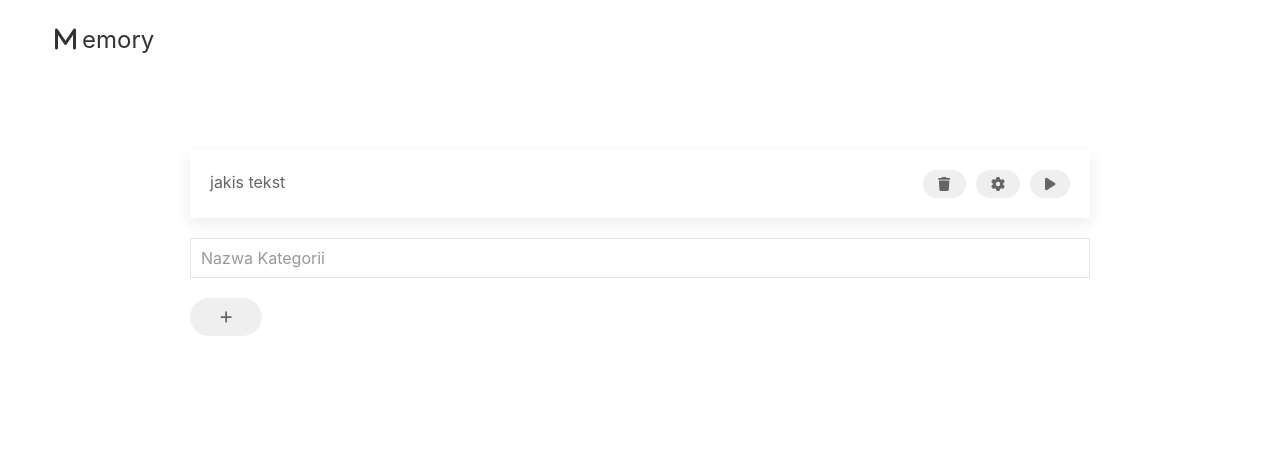
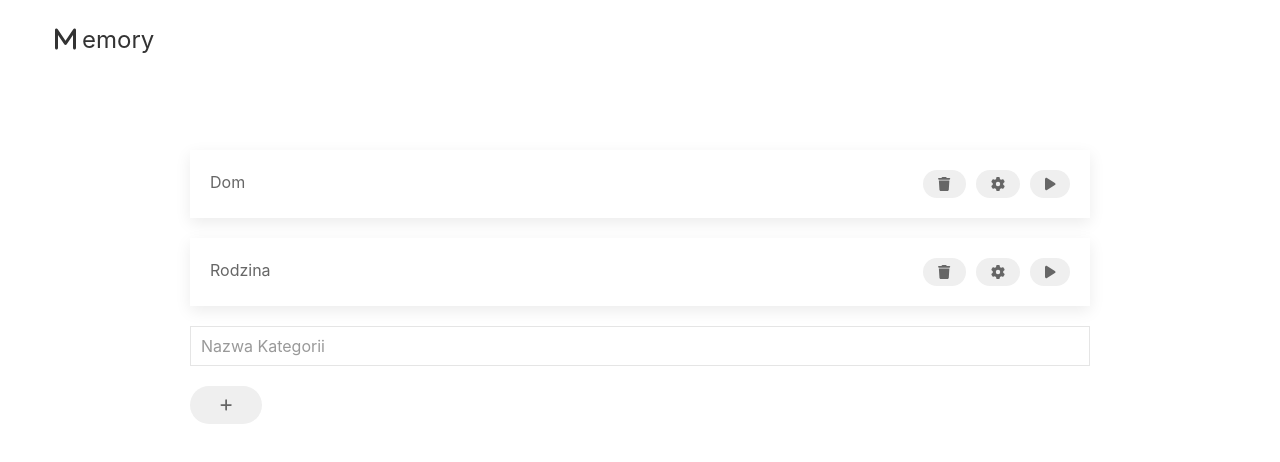
Before and after one commit to Taraskino/Projektowanie-app.webowych-2, an Angular app: page / in a window 1280 px wide. Shown: the top 462 px of the page. Built offline with nearby package versions, Linux system fonts and the light colour scheme.

Commit message:
Dodawania kategorii

```diff
--- a/src/app/features/categories/categories.component.html
+++ b/src/app/features/categories/categories.component.html
@@ -1,8 +1,9 @@
 <div class="uk-section">
   <div class="uk-container uk-container-small">
-    <app-category-box [categoryName]="catName">  </app-category-box>
-        <input type="text" class="uk-input" placeholder="Nazwa Kategorii">
-    <button class="uk-button uk-border-pill uk-margin">
+    <app-category-box *ngFor="let category of categories"
+                      [categoryName]="category.name">  </app-category-box>
+        <input [(ngModel)]="newCategoryName" type="text" class="uk-input" placeholder="Nazwa Kategorii">
+    <button class="uk-button uk-border-pill uk-margin" (click)="addCategory()">
       <fa-icon [icon]="faPlus"></fa-icon>
     </button>
   </div>
--- a/src/app/features/categories/categories.component.ts
+++ b/src/app/features/categories/categories.component.ts
@@ -5,6 +5,7 @@
   faPlus,
   faTrash,
 } from "@fortawesome/free-solid-svg-icons";
+import { Category } from "../../models/category-model";
 
 @Component({
   selector: "app-categories",
@@ -13,9 +14,16 @@
 })
 export class CategoriesComponent implements OnInit {
   faPlus = faPlus;
-  catName = "jakis tekst";
+  newCategoryName = "";
+
+  categories: Category[] = [{ name: "Dom" }, { name: "Rodzina" }];
 
   constructor() {}
 
   ngOnInit(): void {}
+
+  addCategory() {
+    this.categories.push({ name: this.newCategoryName });
+    this.newCategoryName = "";
+  }
 }
--- /dev/null
+++ b/src/app/models/category-model.ts
@@ -0,0 +1,4 @@
+export interface Category {
+  id?: number;
+  name: string;
+}
```
Also changed, not shown: src/app/app.module.ts (+10 -4 lines).
